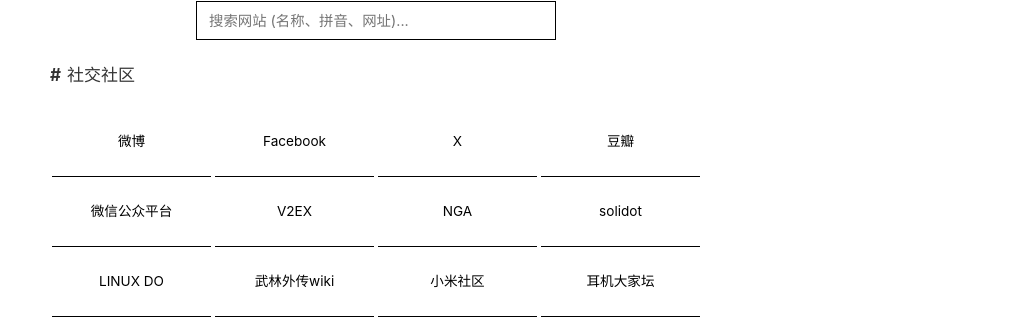
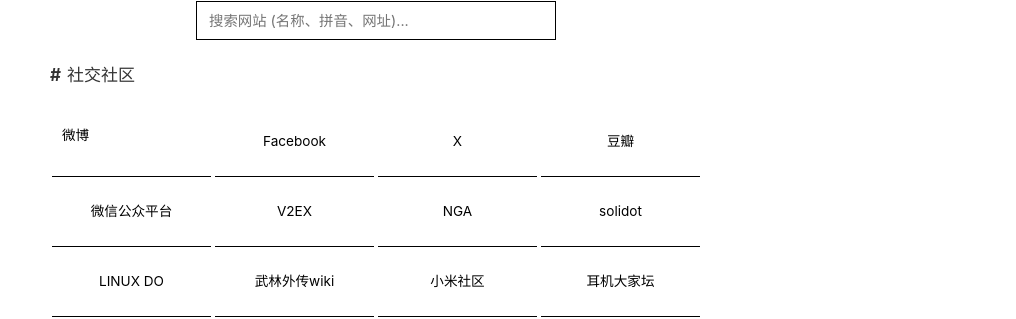
Before and after one commit to admans/admans.github.io, a Jekyll site: the page built from pages/navi.html, in a window 1280 px wide. Shown: the part 173-492 px from the top of the page, without its empty margins (264-1280 px from the left). Built offline with Jekyll 4.4.1, drawn with Linux system fonts in a browser that asks for light colours.

Commit message:
Update navi.html

```diff
--- a/pages/navi.html
+++ b/pages/navi.html
@@ -200,7 +200,7 @@ title: 导航
         <section class="category-section" data-category="social">
             <h2 class="category-title">社交社区</h2>
             <div class="nav-grid">
-                <a class="link-item" data-search="微博" href="#" target="_blank" class="hover-underline">
+                <a data-search="微博" href="#" target="_blank" class="hover-underline">
                     <div class="link-name">微博</div>
                 </a>
                 <a class="link-item" data-search="Facebook" href="#" target="_blank">
```
